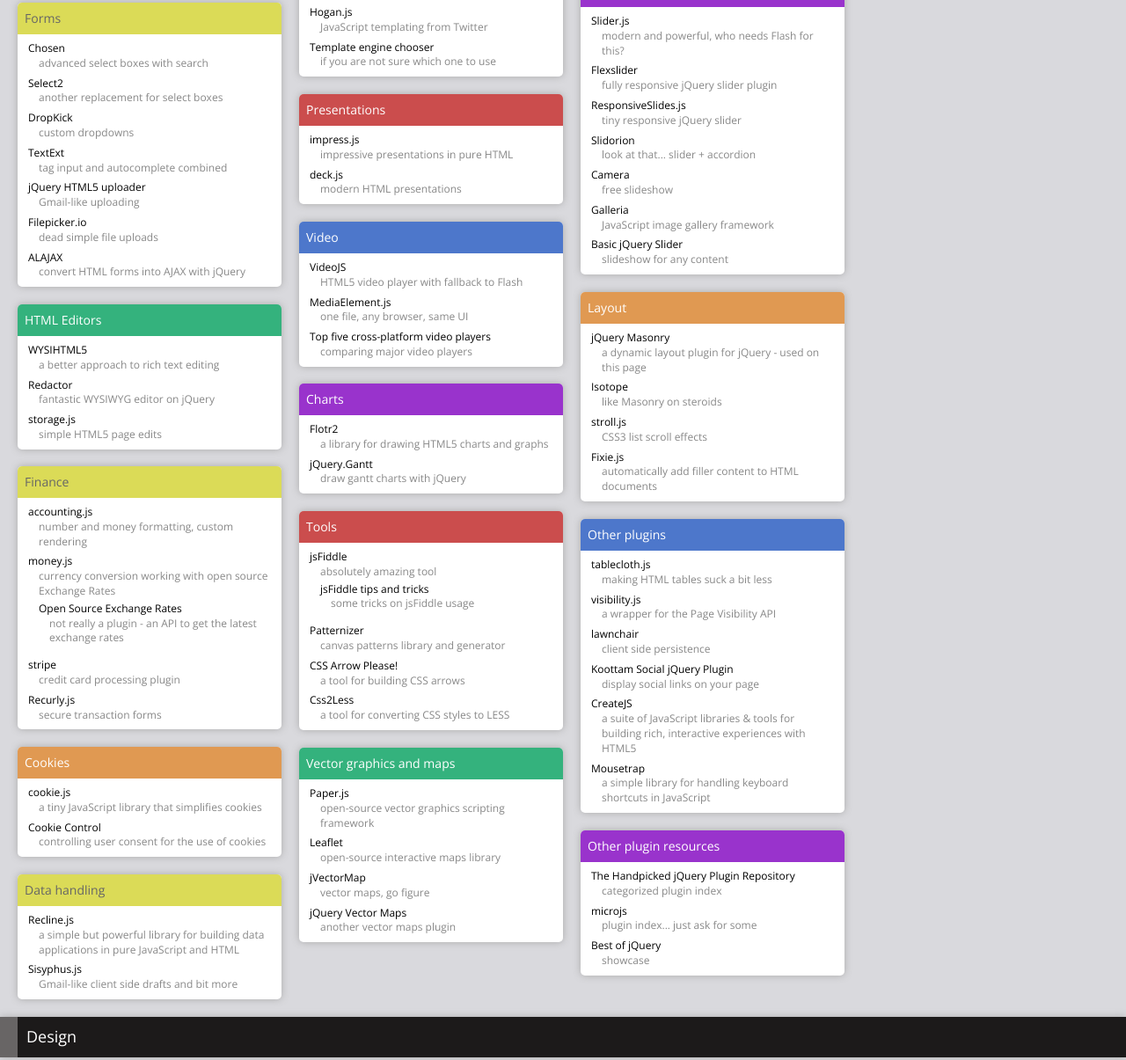
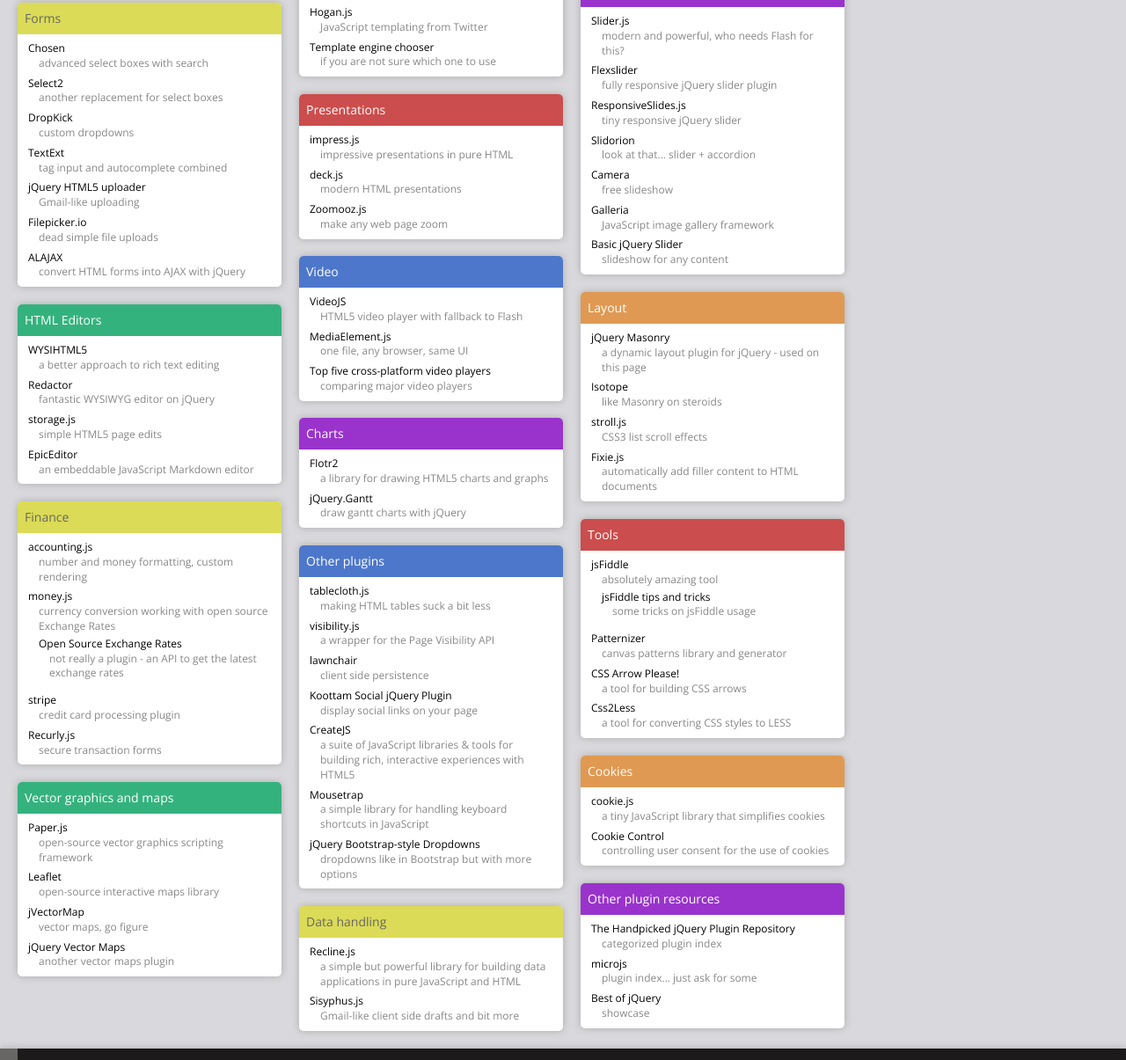
Before and after one commit to miroslavpopovic/resources, a plain HTML site: page src/web/index.html in a window 1280 px wide. Shown: the part 3417-4622 px from the top of the page at 88% size. Drawn offline with nearby package versions, Linux system fonts and the light colour scheme.

Commit message:
More links added

```diff
--- a/src/web/index.html
+++ b/src/web/index.html
@@ -1112,6 +1112,10 @@
                 <a href="http://imakewebthings.github.com/deck.js">deck.js</a>
                 <span class="desc">modern HTML presentations</span>
             </li>
+            <li>
+                <a href="http://janne.aukia.com/zoomooz/">Zoomooz.js</a>
+                <span class="desc">make any web page zoom</span>
+            </li>
         </ul>
     </div>
 
@@ -1173,6 +1177,10 @@
             <li>
                 <a href="http://ek.alphaschildren.org/projects/storagejs/">storage.js</a>
                 <span class="desc">simple HTML5 page edits</span>
+            </li>
+            <li>
+                <a href="http://oscargodson.github.com/EpicEditor/">EpicEditor</a>
+                <span class="desc">an embeddable JavaScript Markdown editor</span>
             </li>
         </ul>
     </div>
@@ -1281,6 +1289,10 @@
             <li>
                 <a href="http://craig.is/killing/mice">Mousetrap</a>
                 <span class="desc">a simple library for handling keyboard shortcuts in JavaScript</span>
+            </li>
+            <li>
+                <a href="https://github.com/claviska/jquery-dropdown">jQuery Bootstrap-style Dropdowns</a>
+                <span class="desc">dropdowns like in Bootstrap but with more options</span>
             </li>
         </ul>
     </div>
```
